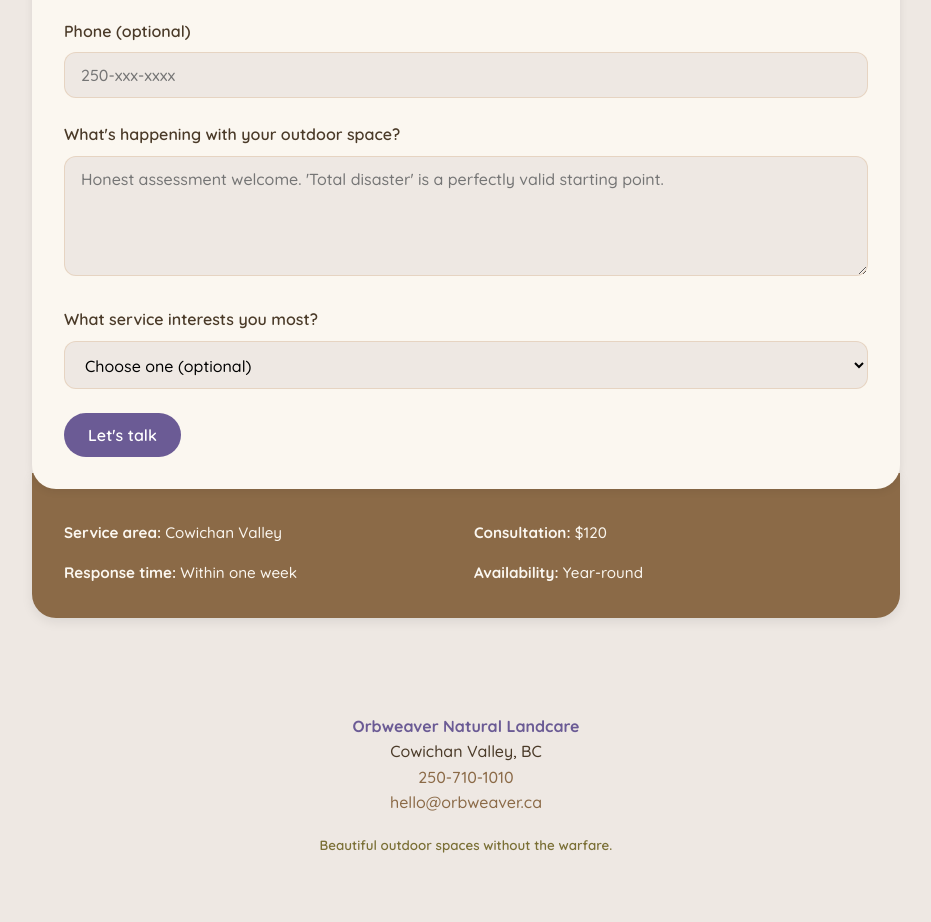
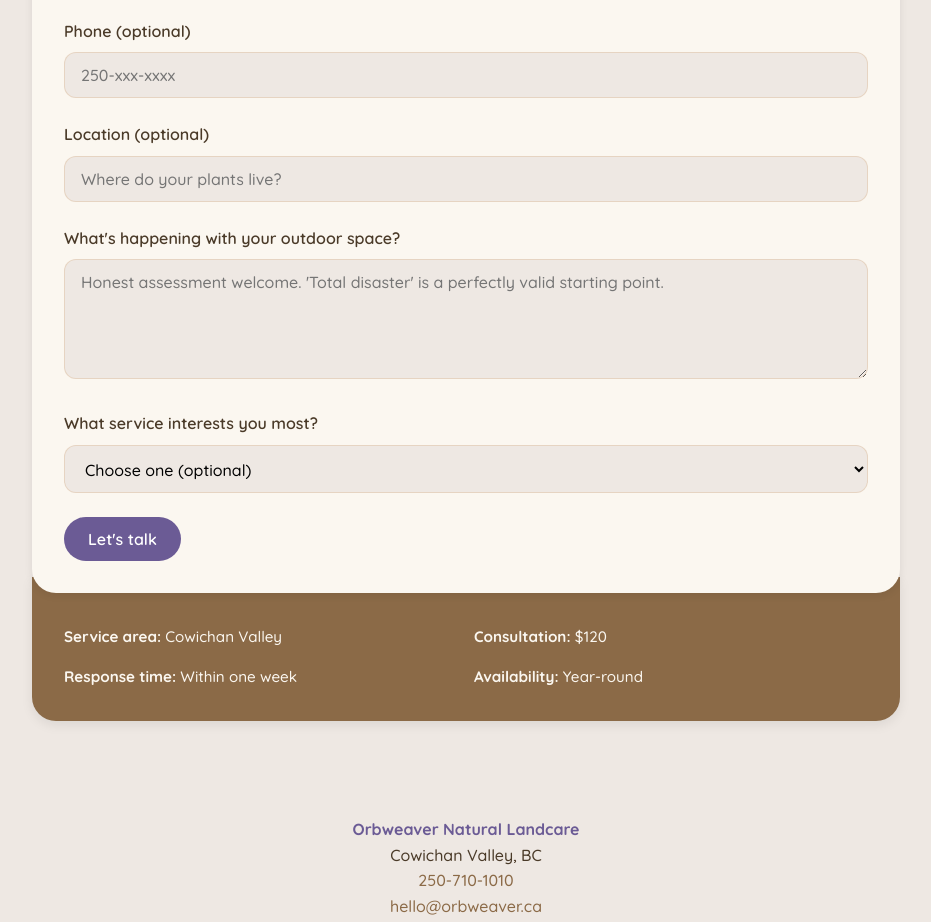
Before and after one commit to axelcme/orbweaver, a plain HTML site: page index.html in a window 1280 px wide. Shown: the part 2820-3742 px from the top of the page, without its empty margins (174-1105 px from the left). Drawn offline with Linux system fonts and the light colour scheme.

Commit message:
Update index.html

```diff
--- a/index.html
+++ b/index.html
@@ -867,6 +867,11 @@ footer small {
                 <input type="tel" name="phone" placeholder="250-xxx-xxxx">
             </label>
 
+            <label>
+                Location (optional)
+                <input type="text" name="location" placeholder="Where do your plants live?">
+            </label>
+
             <!-- Hidden field for Formspree -->
             <input type="hidden" name="_subject" value="New inquiry from Orbweaver website">
 
```
